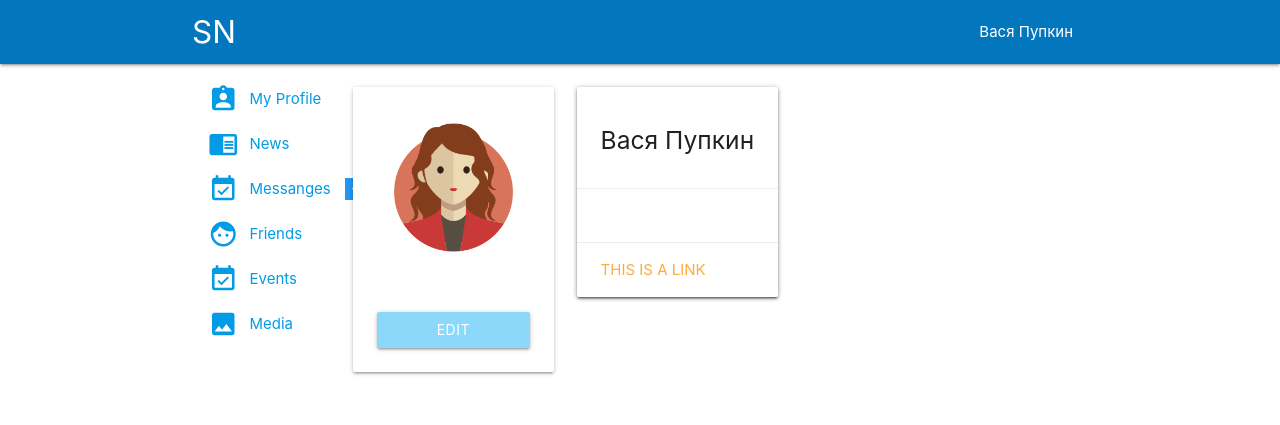
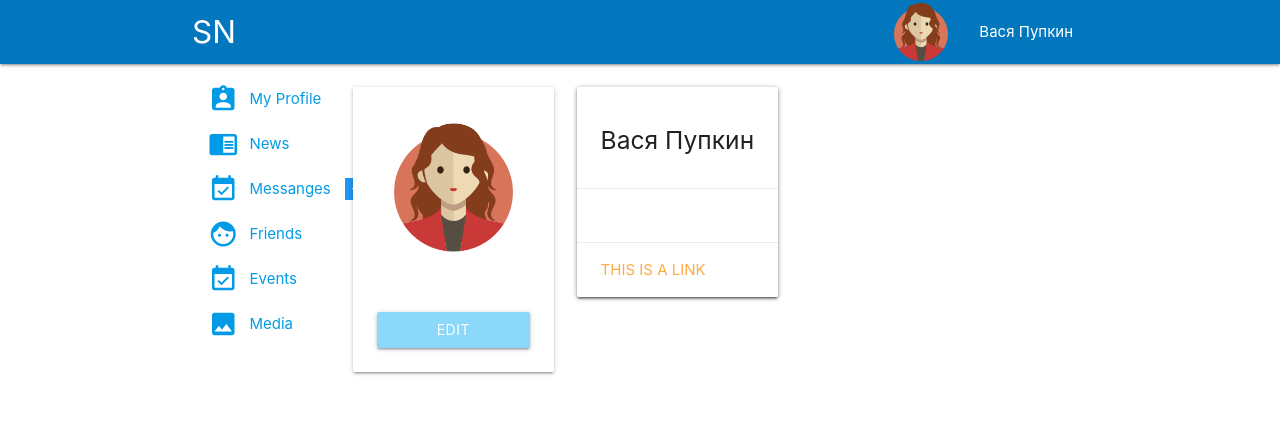
Before and after one commit to cm-ryffel/Materialize, a plain HTML site: page index.html in a window 1280 px wide. Drawn offline with nearby package versions, Linux system fonts and the light colour scheme.

Commit message:
продолжаем #2

```diff
--- a/CSS/style.css
+++ b/CSS/style.css
@@ -1,5 +1,6 @@
-.avatar {
-    background: url(img/av_64.png) no-repeat;
+.ava {
+    background-image: url(/img/av_64.png);
+    background-repeat: no-repeat;
     height: 64px;
     width: 60px;
 }
--- a/index.html
+++ b/index.html
@@ -23,7 +23,7 @@
                 <ul class="right hide-on-med-and-down">
                     <li>
                         <a href="#">
-                            <div class="avatar"></div>
+                            <div class="ava"></div>
                         </a>
                     </li>
                     <li>
--- a/style.css
+++ /dev/null
@@ -1,10 +0,0 @@
-.avatar{
-    background-image: url(img/av_64.png);
-    background-repeat: no-repeat;
-    height: 64px;
-    width: 60px;
-}
-.text-menu{
-    vertical-align: super;
-    margin-left: 10px;
-}
```
